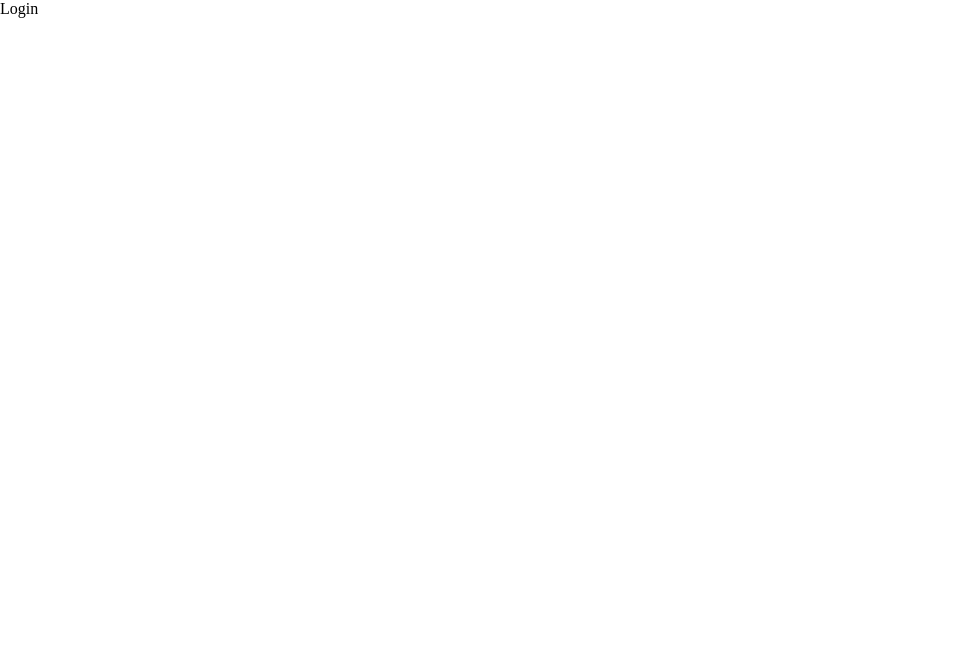
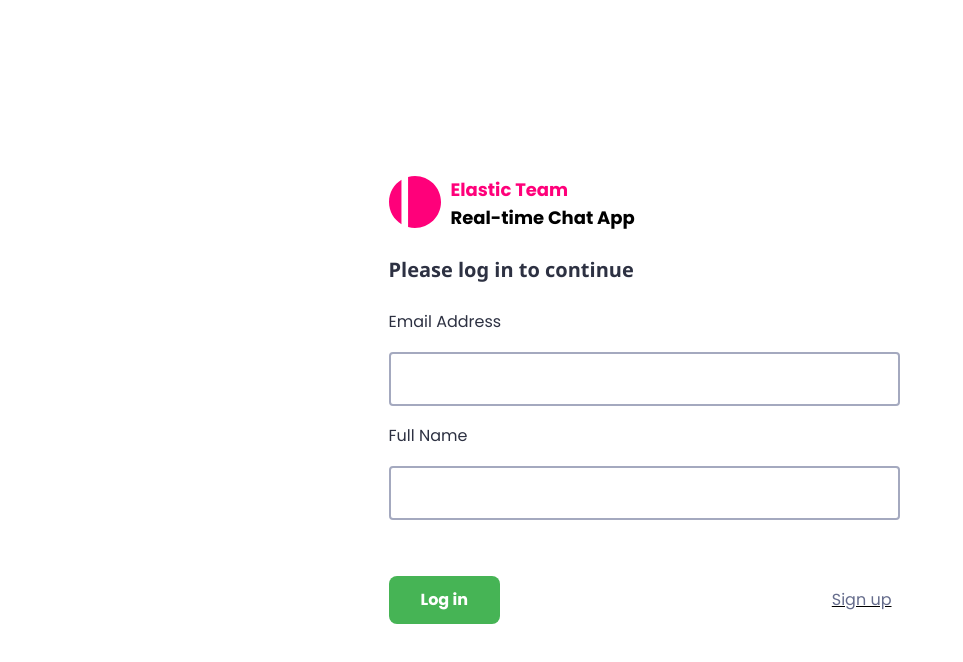
Before and after one commit to GiovanniCaiazzo01/Elastic-Team-OpenAI---Powered-Text-Generator-Challenge, a React (Vite) app in the folder client/: page /login in a window 1280 px wide. Shown: the top 662 px of the page, without its empty margins (0-963 px from the left). Built offline with nearby package versions, Linux system fonts and the light colour scheme.

Commit message:
feat: Login Page

```diff
--- a/client/src/pages/Login/index.jsx
+++ b/client/src/pages/Login/index.jsx
@@ -1,5 +1,117 @@
+import { Logo } from "../../components";
+import { Button, Container, Flex, Input, Text, Link } from "../../layouts";
 const Login = () => {
-  return <div>Login</div>;
+  return (
+    <Container padding={4} width={503} maxWidth={503}>
+      <Flex flexDirection="column">
+        <Flex
+          flexDirection="row"
+          fullWidth
+          justifyContent={0}
+          width={19}
+          marginBottom={11}
+        >
+          <Logo />
+          <Flex flexDirection="column" justifyContent={1}>
+            <Text
+              color="primary"
+              fontSize={8}
+              fontFamily="main"
+              fontWeight={5}
+              lineHeight={13}
+            >
+              Elastic Team
+            </Text>
+            <Text
+              fontSize={8}
+              fontFamily="main"
+              fontWeight={5}
+              color="black"
+              lineHeight={13}
+            >
+              Real-time Chat App
+            </Text>
+          </Flex>
+        </Flex>
+        <Text
+          color="darkGrey"
+          fontWeight={6}
+          fontFamily="secondary"
+          fontSize={9}
+          lineHeight={13}
+          marginBottom={11}
+        >
+          Please log in to continue
+        </Text>
+        <Text
+          fontFamily="main"
+          color="darkGrey"
+          fontWeight={3}
+          fontSize={7}
+          lineHeight={13}
+          marginBottom={7}
+        >
+          Email Address
+        </Text>
+        <Input
+          fullWidth
+          border={{ px: 0, color: "lightGrey" }}
+          borderRadius={1}
+          height={23}
+          color="lightGrey"
+          marginBottom={7}
+        />
+        <Text
+          fontFamily="main"
+          color="darkGrey"
+          fontWeight={3}
+          fontSize={7}
+          lineHeight={13}
+          marginBottom={7}
+        >
+          Full Name
+        </Text>
+        <Input
+          fullWidth
+          border={{ px: 0, color: "lightGrey" }}
+          borderRadius={1}
+          height={23}
+          color="lightGrey"
+          marginBottom={7}
+        />
+
+        <Flex fullWidth justifyContent={3} marginTop={19} alignItems={1}>
+          <Button
+            backgroundColor="brandGreen"
+            paddingLeft={15}
+            paddingRight={15}
+            paddingTop={3}
+            paddingBottom={3}
+            borderRadius={3}
+          >
+            <Text
+              color="white"
+              fontFamily="main"
+              fontWeight={6}
+              fontSize={7}
+              lineHeight={15}
+            >
+              Log in
+            </Text>
+          </Button>
+          <Link
+            fontWeight={3}
+            fontSize={7}
+            fontFamily="main"
+            color="midGrey"
+            lineHeight={11}
+          >
+            Sign up
+          </Link>
+        </Flex>
+      </Flex>
+    </Container>
+  );
 };
 
 export { Login };
--- a/client/src/routes/MainRoutes.jsx
+++ b/client/src/routes/MainRoutes.jsx
@@ -13,7 +13,11 @@ const Register = loadable(() => import("../pages/"), {
 const MainRoutes = () => {
   return (
     <Routes>
-      <Route exact path="/login" element={<PublicRoute component={Login} />} />
+      <Route
+        exact
+        path="/login"
+        element={<PublicRoute isCentered component={Login} />}
+      />
       <Route
         exact
         path="/register"
```
